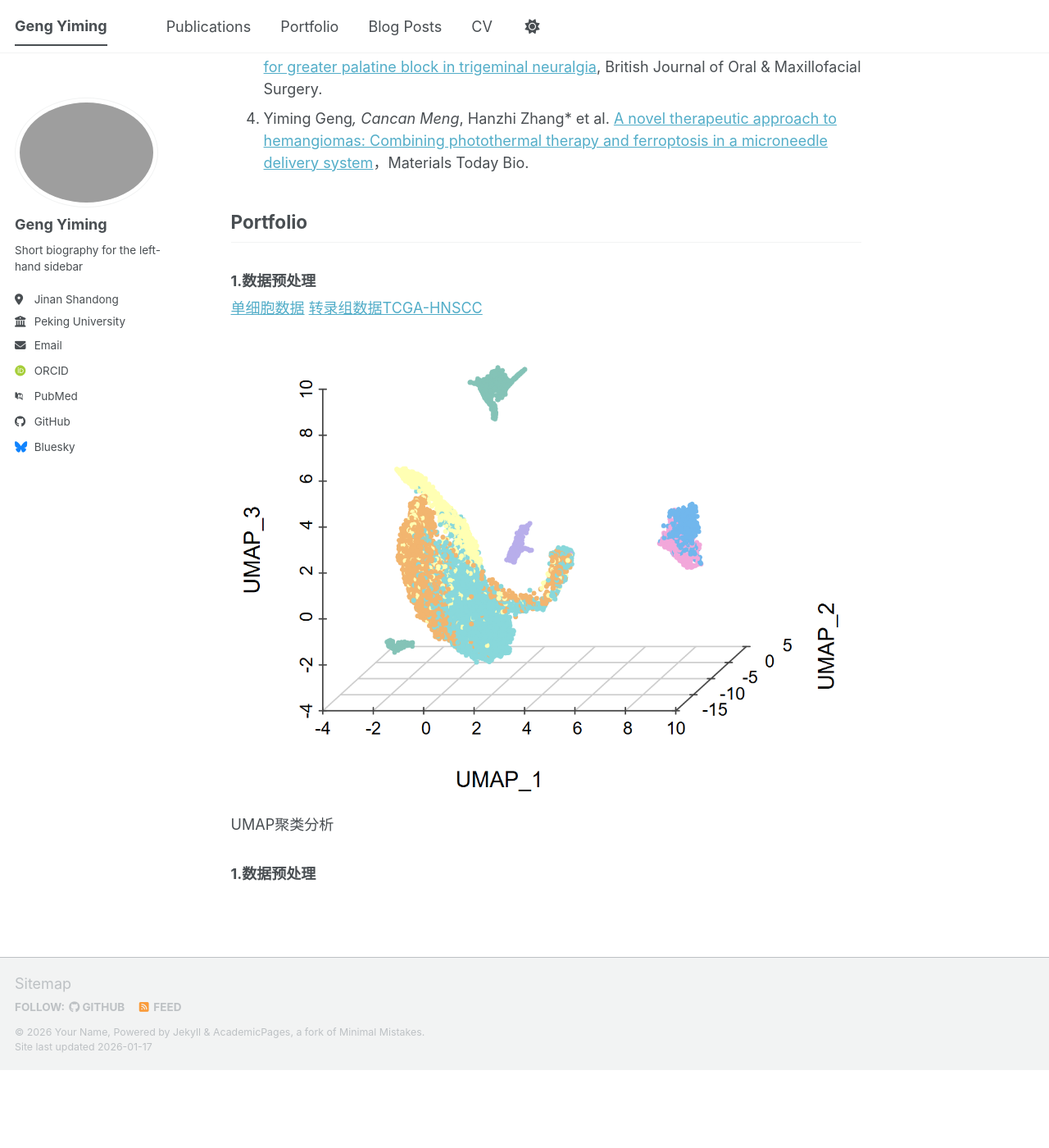
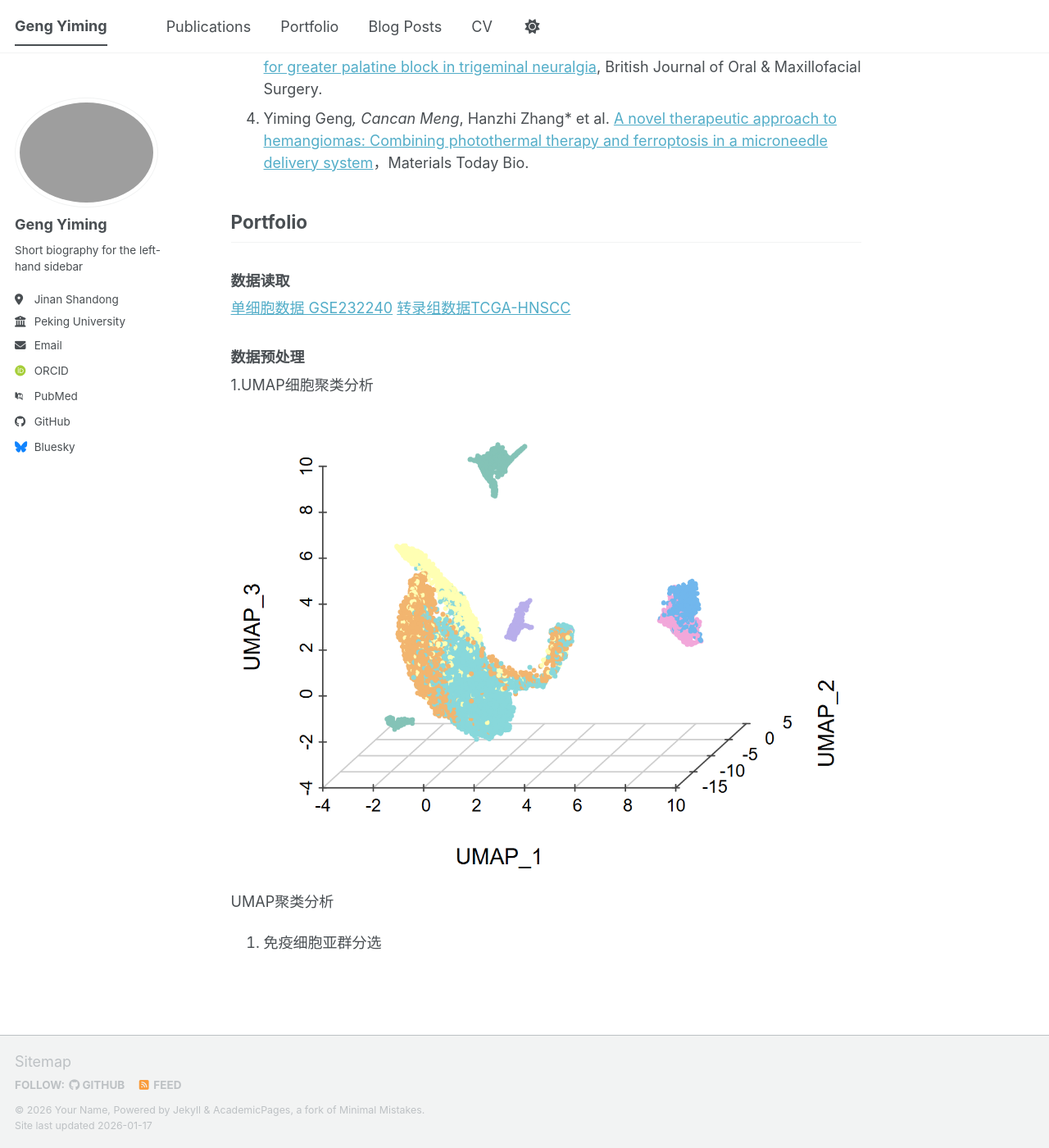
Before and after one commit to GENGYIM/GENGYIM.github.io, a Jekyll site: the page built from _pages/about.md, in a window 1280 px wide and 1400 px high, scrolled down 924 px. Shown: the whole window at 82% size. Built offline with Jekyll 4.4.1, drawn with Linux system fonts in a browser that asks for light colours; some web fonts are replaced; a script bundle is joined from its source files by our own code; library files that are not in the unit come from our copies; before the commit the page ends 2229 px from its top, so only the background shows below that.

Commit message:
Update about.md

```diff
--- a/_pages/about.md
+++ b/_pages/about.md
@@ -26,10 +26,13 @@ The construction of various nanodrug delivery systems and their applications in
 4. Yiming Geng*, Cancan Meng*, Hanzhi Zhang* et al. [A novel therapeutic approach to hemangiomas: Combining photothermal therapy and ferroptosis in a microneedle delivery system](https://www.sciencedirect.com/science/article/pii/S2590006425003072)，Materials Today Bio.
 
 ## Portfolio
-### 1.数据预处理
-[单细胞数据](https://www.ncbi.nlm.nih.gov/geo/query/acc.cgi?acc=GSE232240)
+### 数据读取
+[单细胞数据 GSE232240](https://www.ncbi.nlm.nih.gov/geo/query/acc.cgi?acc=GSE232240)
 [转录组数据TCGA-HNSCC](https://portal.gdc.cancer.gov/)
+
+
+### 数据预处理
+1.UMAP细胞聚类分析
 ![项目详情图](/images/屏幕截图 2026-01-17 100352.png){: style="width: 80%; max-width: 300px}
 UMAP聚类分析
-
-### 1.数据预处理
+2. 免疫细胞亚群分选
```
